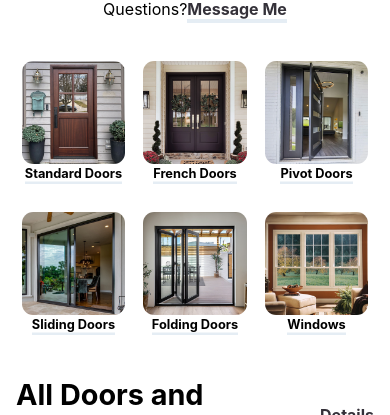
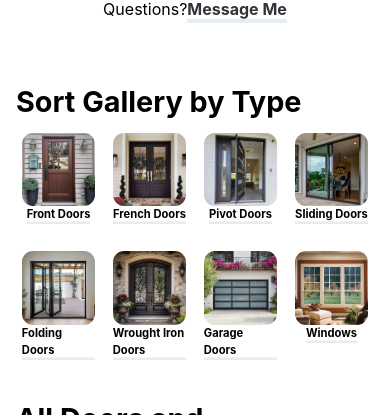
Before and after one commit to edgarLB/heavendoors, a React (Vite) app: page /products in a window 390 px wide. Shown: the part 589-1004 px from the top of the page. Built offline with nearby package versions, Linux system fonts and the light colour scheme; no server answers.

Commit message:
Garage and Wrought Iron

```diff
--- a/src/components/Gallery.jsx
+++ b/src/components/Gallery.jsx
@@ -21,14 +21,14 @@ export default function Gallery(props) {
 
     // Mapping the material labels to actual values in the data
     const materialMap = {
-        'Rod Iron': 'iron',
+        'Wrought Iron': 'iron',
         'Composite Bullet-Proof': 'composite',
         'Aluminum': 'aluminum',
         'All': 'All'
     };
 
     // Open tags corresponding to index (1, 2, 3, etc.)
-    const openTags = ['standard', 'french', 'pivot', 'sliding', 'fold', 'window'];
+    const openTags = ['standard', 'french', 'pivot', 'sliding', 'fold', 'window', 'garage'];
 
     useEffect(() => {
         let newFilteredImages = images;
@@ -42,7 +42,7 @@ export default function Gallery(props) {
         }
 
         // Filter by open type
-        if (open && open !== 0) {
+        if (open && open !== 0 && material !== 'Wrought Iron') {
             newFilteredImages = newFilteredImages.filter((img) => {
                 return img.open.some((tag) => tag === openTags[open - 1]);
             });
--- a/src/components/ProductSorter.jsx
+++ b/src/components/ProductSorter.jsx
@@ -11,6 +11,8 @@ export default function ProductSorter({ products, activeSort, onSortChange, asLi
     const containerClass = asLinks ? "products-sort home" : "products-sort";
 
     return (
+        <div className="sort-container">
+
             <div className={containerClass}>
                 {products.map((item) => (
                     <div key={item.id}
@@ -21,5 +23,9 @@ export default function ProductSorter({ products, activeSort, onSortChange, asLi
                     </div>
                 ))}
             </div>
+
+        </div>
+
+
     );
 }
--- a/src/index.css
+++ b/src/index.css
@@ -303,6 +303,11 @@ a {
   justify-content: center;
 }
 
+.sort-container {
+  width: 100%;
+  max-width: 1600px;
+}
+
 .page-body {
   margin: 4em;
   width: 100%;
@@ -510,7 +515,7 @@ a {
 .products-item {
   display: flex;
   flex-direction: column;
-  width: calc(100% / 6 - 1em);
+  width: calc(100% / 4 - 1em);
   padding: 0.3em;
   align-items: center;
   cursor: pointer;
@@ -755,7 +760,7 @@ form button:hover {
 
 @media only screen and (max-width: 900px) {
   .products-item {
-    width: calc(33.3333% - 1em);
+    width: calc(25% - 1em);
   }
 
   products-item p {
@@ -880,8 +885,12 @@ form button:hover {
     justify-content: center;
   }
 
+  .products-item {
+    width: calc(25% - 1em);
+  }
+
   .products-item p{
-    font-size: 0.8em;
+    font-size: 0.7em;
   }
 
 
--- a/src/pages/Products.jsx
+++ b/src/pages/Products.jsx
@@ -24,7 +24,13 @@ export default function Products() {
     const handleSortChange = (id, title, url) => {
         setSortTitle(title);
         setSort(id);
-        setSortUrl(url)
+        setSortUrl(url);
+
+        if (title.includes("Wrought Iron")) {
+            setMaterial("Wrought Iron");
+        } else {
+            setMaterial("All");
+        }
     };
 
     const listOffer = ["Special Orders and Colors (Fast 8-10 Weeks Lead Time!)",
@@ -38,7 +44,7 @@ export default function Products() {
     ]
 
     const [material, setMaterial] = useState('All');
-    const allMaterials = ['All', 'Rod Iron', 'Composite Bullet-Proof', 'Aluminum'];
+    const allMaterials = ['All', 'Wrought Iron', 'Composite Bullet-Proof', 'Aluminum'];
 
     // Conditional logic for materials based on sort value
     const materials = sort === 0
@@ -66,10 +72,8 @@ export default function Products() {
 
                 </div>
                 <p className="link3">Questions? <a href="/contact"> Message Me</a></p>
-
-
-                <ProductSorter products={products} activeSort={sort} onSortChange={handleSortChange} />
-
+                <h2 style={{ paddingBottom: 0, marginBottom: '-1em', marginTop: '2em' }}>Sort Gallery by Type</h2>
+                <ProductSorter products={products} activeSort={sort} onSortChange={handleSortChange}/>
                 <div className="vStack" style={{justifyContent: "space-between"}}>
                     <div className="vStack">
                         <div className="hStack" style={{justifyContent: "space-between"}}>
@@ -83,7 +87,7 @@ export default function Products() {
 
 
                             <p className="link3" style={{justifyContent: 'flex-start', margin: '0'}}>
-                            <a href={sortUrl}>Shop</a>
+                                <a href={sortUrl}>Shop</a>
                             </p>
 
                             {/* Pass the show and onClose props to DetailsPopUp */}
--- a/src/productData.js
+++ b/src/productData.js
@@ -4,6 +4,8 @@ import sortPivot from "./assets/sortPivot.png";
 import sortSliding from "./assets/sortSliding.png";
 import sortFold from "./assets/sortFold.png";
 import sortWindow from "./assets/sortWindow.png";
+import sortWrought from "./assets/sortWrought.webp";
+import sortGarage from "./assets/sortGarage.webp";
 
 function SortIMG(img, id, alt, url) {
     this.img = img;
@@ -13,11 +15,13 @@ function SortIMG(img, id, alt, url) {
 }
 
 const products = [
-    new SortIMG(sortStandard, 1, "Standard Doors", "https://shop.heavendoorsandwindows.com/standard"),
+    new SortIMG(sortStandard, 1, "Front Doors", "https://shop.heavendoorsandwindows.com/standard"),
     new SortIMG(sortFrench, 2, "French Doors", "https://shop.heavendoorsandwindows.com/french"),
     new SortIMG(sortPivot, 3, "Pivot Doors", "https://shop.heavendoorsandwindows.com/pivot"),
     new SortIMG(sortSliding, 4, "Sliding Doors", "https://shop.heavendoorsandwindows.com/sliding"),
     new SortIMG(sortFold, 5, "Folding Doors", "https://shop.heavendoorsandwindows.com/bifold"),
+    new SortIMG(sortWrought, 8, "Wrought Iron Doors", "https://shop.heavendoorsandwindows.com/wrought-iron"),
+    new SortIMG(sortGarage, 7, "Garage Doors", "https://shop.heavendoorsandwindows.com/garage"),
     new SortIMG(sortWindow, 6, "Windows", "https://shop.heavendoorsandwindows.com/windows"),
 ];
 
```
Also changed, not shown: src/assets/sortGarage.webp (added), src/assets/sortWrought.webp (added). Lines whose indentation alone changed are shown as unchanged.
